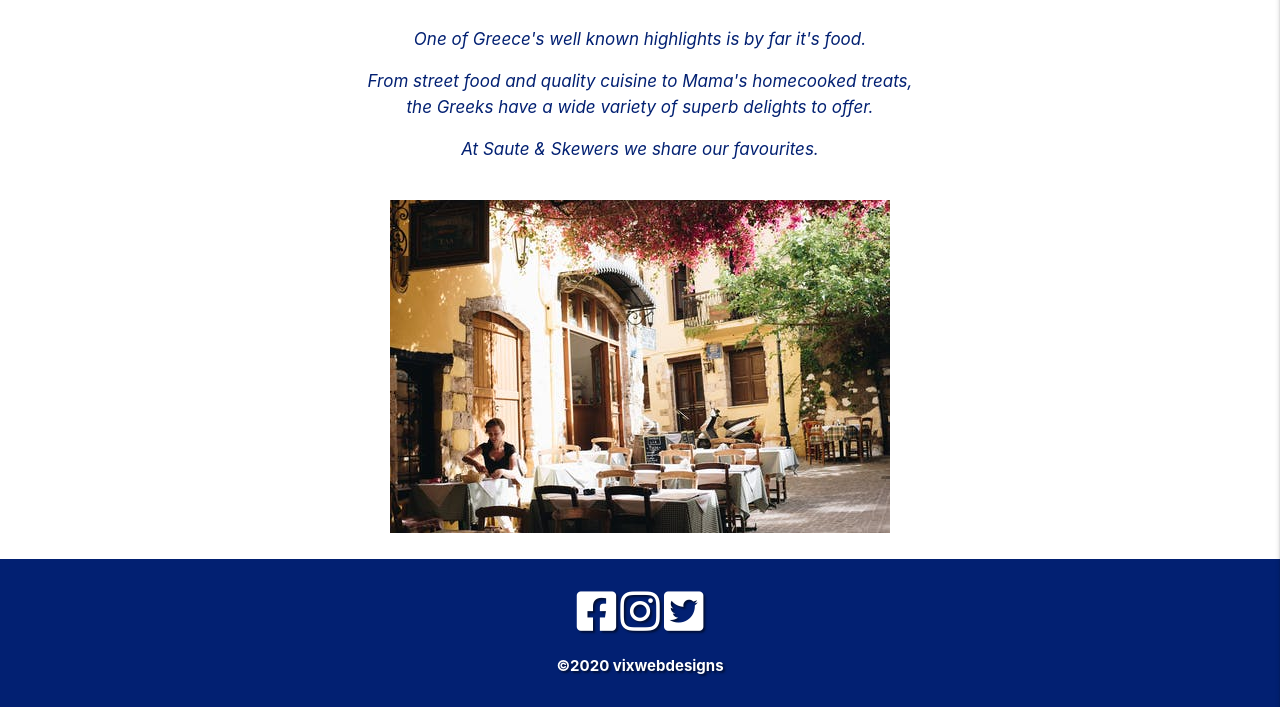
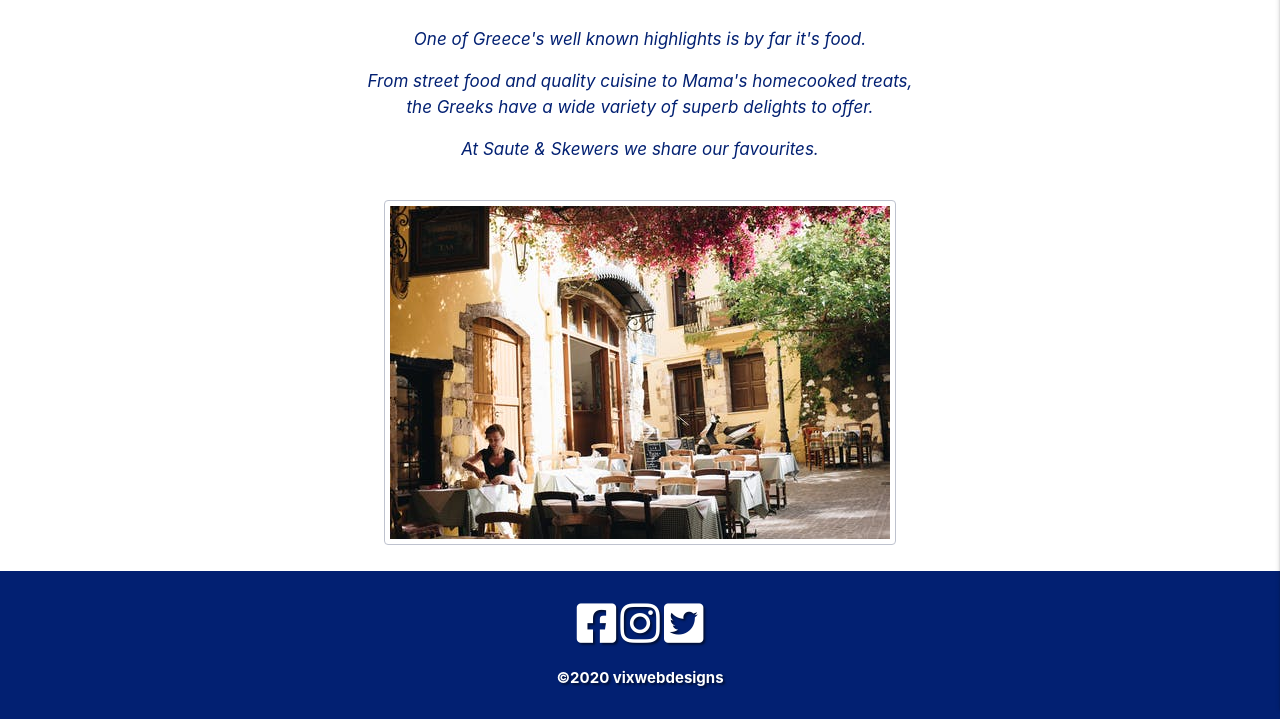
Before and after one commit to VMBlakelock/saute-and-skewers-greekfood, a Flask app: page / in a window 1280 px wide. Shown: the part 151-870 px from the top of the page. Run offline with Flask 2, Linux system fonts and the light colour scheme; some libraries are stand-ins or nearby versions.

Commit message:
put border around images

```diff
--- a/static/css/style.css
+++ b/static/css/style.css
@@ -48,6 +48,9 @@
 .responsive-img {
     max-width: 100%;
     height:auto;
+    border: 1px solid rgb(190, 194, 206);
+    border-radius: 4px;
+    padding: 5px;
 }
 
 /*-- paragraph_text --*/
```
